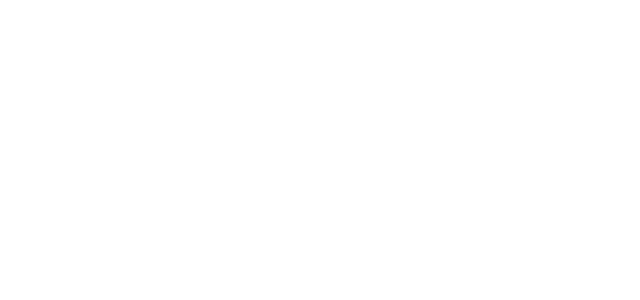
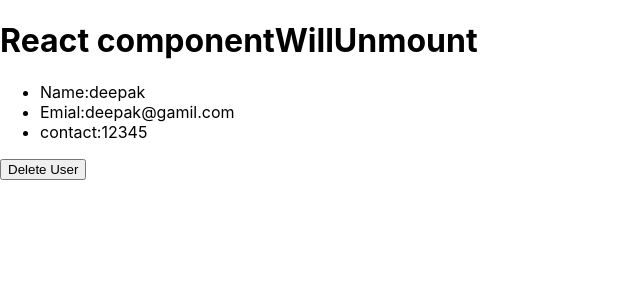
Before and after one commit to deepakp626/learning-react-js, a React (Create React App) app: page / in a window 1280 px wide. Shown: the top 300 px of the page, without its empty margins (0-640 px from the left). Built offline with nearby package versions, Linux system fonts and the light colour scheme.

Commit message:
life cycle method cmpDidMount cmpDidupdate cmpWillUnmount

```diff
--- a/src/App.js
+++ b/src/App.js
@@ -1,14 +1,97 @@
+import React from 'react';
 import './App.css';
 // import Profile from './Profile-1-to-10';
-import Profile from './Profile'
+// import Profile from './Profile'
+import User from './User'
 
 
-function App() {
-  return (
-    <div className="App">
-        <Profile />
-    </div>
-  );
+
+// function App() {
+//   return (
+//     <div className="App">
+//         <Profile />
+//     </div>
+//   );
+// }
+
+// export default App;
+
+// // // ******  componenntDidMount() ****************
+// export default class App extends React.Component {
+//     constructor(){
+//       super();
+//       this.state={
+//           data:null,
+//       }
+//       console.warn('constructor')
+//     }
+//     componentDidMount(){
+//       this.setState({data:"update"})
+//       console.warn('componentDidMount')
+//     }
+//     render(){
+//       console.warn('render')
+//       return (
+//               <div>
+//                 <h1>life cycle method : componentDidMount</h1>
+//               </div>
+//       )
+//     }
+// }
+
+
+
+
+// // // ******  componenntDidUpdate() ****************
+// export default class App extends React.Component {
+//   constructor(){
+//     super();
+//     this.state={
+//         active:null,
+//         who:null,
+//     }
+//     console.warn('constructor')
+//   }
+//   componentDidUpdate(){
+//     // this.setState({data:"update"})
+//     console.warn('componentDidUpdate')
+//     if (this.state.who == null) {
+//       this.setState({who:"deepak prajapat"})
+//     }
+//   }
+//   render(){
+//     console.warn('render')
+//     return (
+//             <div>
+//               <h1>React componentDidUpdate {this.state.who}</h1>
+//               <button onClick={()=>{this.setState({active:"yes"})}}>Click</button>
+//             </div>
+//     )
+//   }
+// }
+
+
+
+// // ******  componenntDidUpdate() ****************
+export default class App extends React.Component {
+  constructor(){
+    super();
+    this.state={
+        toggle:true,
+    }
+    console.warn('constructor')
+  }
+  render(){
+    console.warn('render')
+    return (
+            <div>
+              <h1>React componentWillUnmount</h1>
+              {
+                this.state.toggle?
+                <User /> :null
+              }
+              <button onClick={()=>{this.setState({toggle:!this.state.toggle})}}>Delete User</button>
+            </div>
+    )
+  }
 }
-
-export default App;
--- /dev/null
+++ b/src/User.js
@@ -0,0 +1,18 @@
+import React from "react";
+
+export default class User extends React.Component {
+    componentWillUnmount(){
+        alert("User has been deleted")
+    }
+    render() {
+        return (
+            <div>
+                <ul>
+                    <li>Name:deepak</li>
+                    <li>Emial:deepak@gamil.com</li>
+                    <li>contact:12345</li>
+                </ul>
+            </div>
+        )
+    }
+}
```
